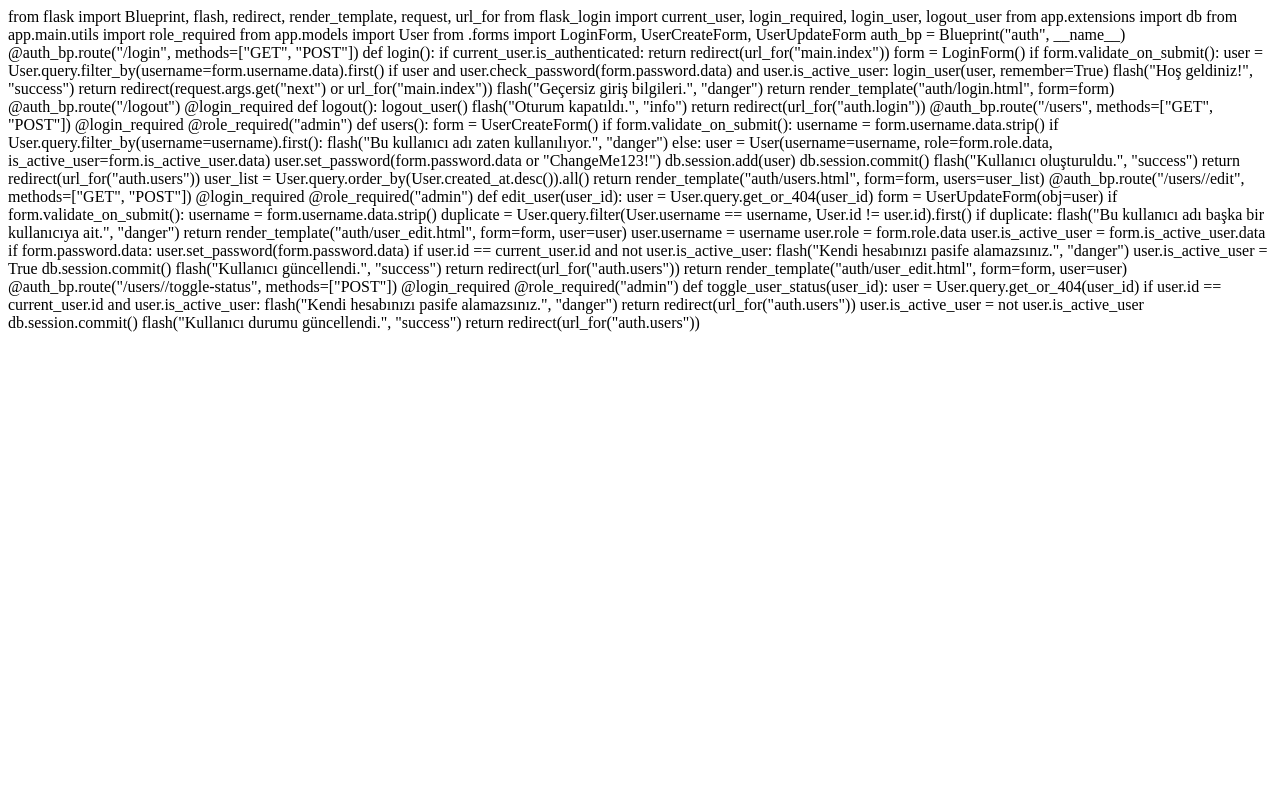
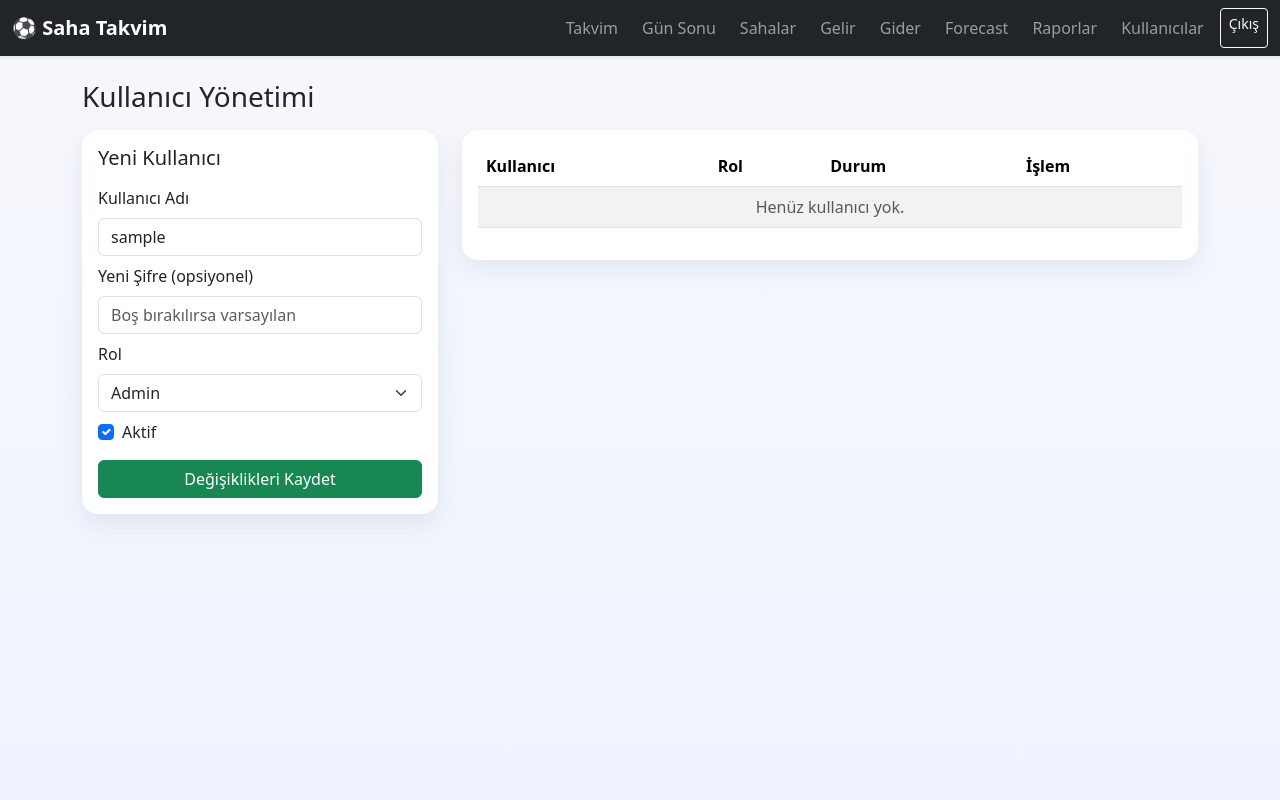
Before and after one commit to ysfkcbs/SahaTakvim, a Flask app: page /auth/users/1/edit in a window 1280 px wide. Run offline with Flask 3, Linux system fonts and the light colour scheme; a user stored in the database is signed in; tables that the repository leaves empty hold one stand-in row (values such as "Sample post").

Commit message:
local updates

```diff
--- a/app/templates/auth/user_edit.html
+++ b/app/templates/auth/user_edit.html
@@ -1,103 +1,47 @@
-from flask import Blueprint, flash, redirect, render_template, request, url_for
-from flask_login import current_user, login_required, login_user, logout_user
-
-from app.extensions import db
-from app.main.utils import role_required
-from app.models import User
-
-from .forms import LoginForm, UserCreateForm, UserUpdateForm
-
-
-auth_bp = Blueprint("auth", __name__)
-
-
-@auth_bp.route("/login", methods=["GET", "POST"])
-def login():
-    if current_user.is_authenticated:
-        return redirect(url_for("main.index"))
-
-    form = LoginForm()
-    if form.validate_on_submit():
-        user = User.query.filter_by(username=form.username.data).first()
-        if user and user.check_password(form.password.data) and user.is_active_user:
-            login_user(user, remember=True)
-            flash("Hoş geldiniz!", "success")
-            return redirect(request.args.get("next") or url_for("main.index"))
-        flash("Geçersiz giriş bilgileri.", "danger")
-    return render_template("auth/login.html", form=form)
-
-
-@auth_bp.route("/logout")
-@login_required
-def logout():
-    logout_user()
-    flash("Oturum kapatıldı.", "info")
-    return redirect(url_for("auth.login"))
-
-
-@auth_bp.route("/users", methods=["GET", "POST"])
-@login_required
-@role_required("admin")
-def users():
-    form = UserCreateForm()
-    if form.validate_on_submit():
-        username = form.username.data.strip()
-        if User.query.filter_by(username=username).first():
-            flash("Bu kullanıcı adı zaten kullanılıyor.", "danger")
-        else:
-            user = User(username=username, role=form.role.data, is_active_user=form.is_active_user.data)
-            user.set_password(form.password.data or "ChangeMe123!")
-            db.session.add(user)
-            db.session.commit()
-            flash("Kullanıcı oluşturuldu.", "success")
-            return redirect(url_for("auth.users"))
-
-    user_list = User.query.order_by(User.created_at.desc()).all()
-    return render_template("auth/users.html", form=form, users=user_list)
-
-
-@auth_bp.route("/users/<int:user_id>/edit", methods=["GET", "POST"])
-@login_required
-@role_required("admin")
-def edit_user(user_id):
-    user = User.query.get_or_404(user_id)
-    form = UserUpdateForm(obj=user)
-
-    if form.validate_on_submit():
-        username = form.username.data.strip()
-        duplicate = User.query.filter(User.username == username, User.id != user.id).first()
-        if duplicate:
-            flash("Bu kullanıcı adı başka bir kullanıcıya ait.", "danger")
-            return render_template("auth/user_edit.html", form=form, user=user)
-
-        user.username = username
-        user.role = form.role.data
-        user.is_active_user = form.is_active_user.data
-
-        if form.password.data:
-            user.set_password(form.password.data)
-
-        if user.id == current_user.id and not user.is_active_user:
-            flash("Kendi hesabınızı pasife alamazsınız.", "danger")
-            user.is_active_user = True
-
-        db.session.commit()
-        flash("Kullanıcı güncellendi.", "success")
-        return redirect(url_for("auth.users"))
-
-    return render_template("auth/user_edit.html", form=form, user=user)
-
-
-@auth_bp.route("/users/<int:user_id>/toggle-status", methods=["POST"])
-@login_required
-@role_required("admin")
-def toggle_user_status(user_id):
-    user = User.query.get_or_404(user_id)
-    if user.id == current_user.id and user.is_active_user:
-        flash("Kendi hesabınızı pasife alamazsınız.", "danger")
-        return redirect(url_for("auth.users"))
-
-    user.is_active_user = not user.is_active_user
-    db.session.commit()
-    flash("Kullanıcı durumu güncellendi.", "success")
-    return redirect(url_for("auth.users"))
+{% extends 'base.html' %}
+{% block content %}
+<div class="d-flex justify-content-between align-items-center mb-3">
+  <h3 class="mb-0">Kullanıcı Yönetimi</h3>
+</div>
+<div class="row g-4">
+  <div class="col-lg-4">
+    <div class="card"><div class="card-body">
+      <h5 class="mb-3">Yeni Kullanıcı</h5>
+      <form method="post">{{ form.hidden_tag() }}
+        <div class="mb-2">{{ form.username.label(class='form-label') }}{{ form.username(class='form-control') }}</div>
+        <div class="mb-2">{{ form.password.label(class='form-label') }}{{ form.password(class='form-control', placeholder='Boş bırakılırsa varsayılan') }}</div>
+        <div class="mb-2">{{ form.role.label(class='form-label') }}{{ form.role(class='form-select') }}</div>
+        <div class="form-check mb-3">{{ form.is_active_user(class='form-check-input') }} {{ form.is_active_user.label(class='form-check-label') }}</div>
+        {{ form.submit(class='btn btn-success w-100') }}
+      </form>
+    </div></div>
+  </div>
+  <div class="col-lg-8">
+    <div class="card"><div class="card-body">
+      <div class="table-responsive">
+        <table class="table table-striped align-middle">
+          <thead><tr><th>Kullanıcı</th><th>Rol</th><th>Durum</th><th>İşlem</th></tr></thead>
+          <tbody>
+          {% for u in users %}
+            <tr>
+              <td>{{u.username}}</td>
+              <td><span class="badge bg-{{ 'dark' if u.role=='admin' else 'secondary' }}">{{u.role}}</span></td>
+              <td><span class="badge bg-{{ 'success' if u.is_active_user else 'danger' }}">{{'Aktif' if u.is_active_user else 'Pasif'}}</span></td>
+              <td class="d-flex gap-2">
+                <a class="btn btn-sm btn-outline-primary" href="{{ url_for('auth.edit_user', user_id=u.id) }}">Düzenle</a>
+                <form method="post" action="{{ url_for('auth.toggle_user_status', user_id=u.id) }}" onsubmit="return confirm('Kullanıcı durumunu değiştirmek istiyor musunuz?');">
+                  <input type="hidden" name="csrf_token" value="{{ csrf_token() }}" />
+                  <button class="btn btn-sm btn-outline-{{ 'warning' if u.is_active_user else 'success' }}">{{ 'Pasife Al' if u.is_active_user else 'Aktifleştir' }}</button>
+                </form>
+              </td>
+            </tr>
+          {% else %}
+            <tr><td colspan="4" class="text-center text-muted">Henüz kullanıcı yok.</td></tr>
+          {% endfor %}
+          </tbody>
+        </table>
+      </div>
+    </div></div>
+  </div>
+</div>
+{% endblock %}
```
